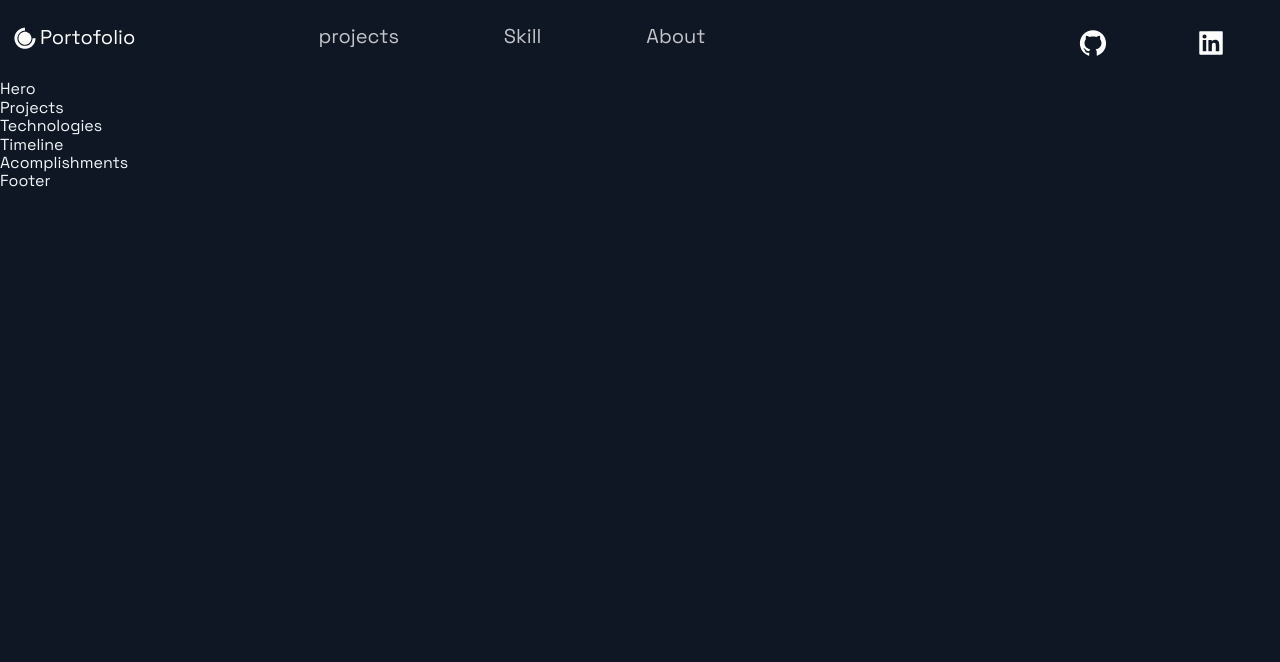
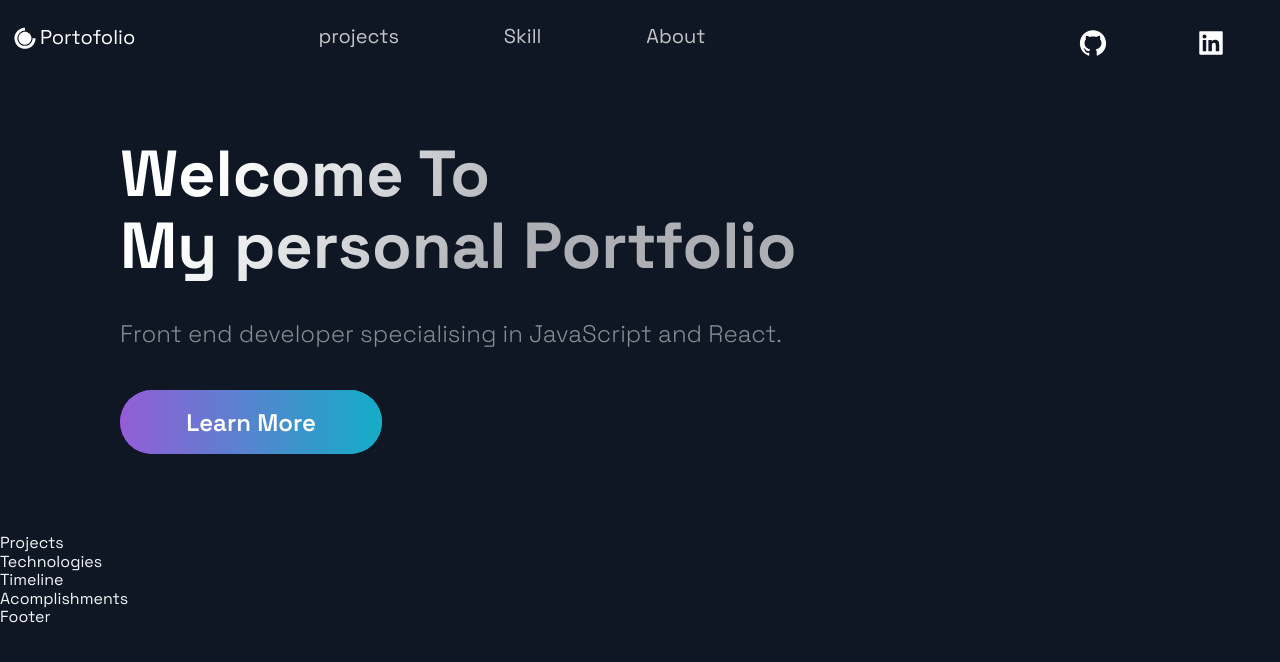
Before and after one commit to Fumicode01/Portfolio-nextjs, a Next.js app: page / in a window 1280 px wide. Shown: the top 662 px of the page. Built offline with nearby package versions, Linux system fonts and the light colour scheme.

Commit message:
Hero Section done by Contents and styling

```diff
--- a/src/components/Hero/Hero.js
+++ b/src/components/Hero/Hero.js
@@ -5,9 +5,18 @@ import Button from '../../styles/GlobalComponents/Button';
 import { LeftSection } from './HeroStyles';
 
 const Hero = (props) => (
-  <div>
-    Hero
-  </div>
+  <Section row nopadding>
+    <LeftSection>
+      <SectionTitle main center>
+        Welcome To <br />
+        My personal Portfolio
+      </SectionTitle>
+      <SectionText>
+        Front end developer specialising in JavaScript and React.
+      </SectionText>
+      <Button onClick={()=> window.location = "#projects"}>Learn More</Button>
+    </LeftSection>
+  </Section>
 );
 
 export default Hero;
```
